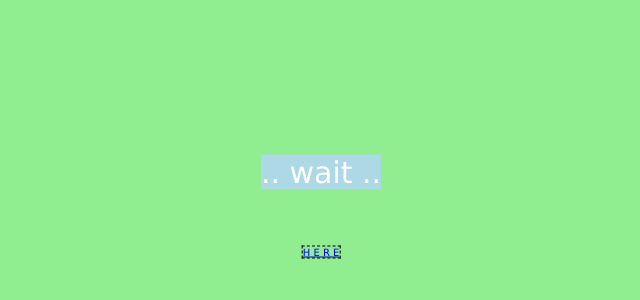
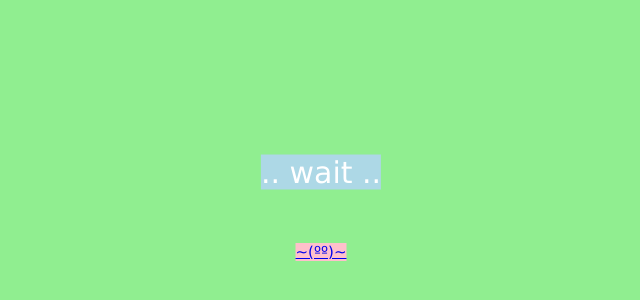
Before and after one commit to Bushraalsughayer/class-site, a plain HTML site: page index.html in a window 1280 px wide. Shown: the part 228-528 px from the top of the page, without its empty margins (319-959 px from the left). Drawn offline with Linux system fonts and the light colour scheme.

Commit message:
changed some text

```diff
--- a/index.html
+++ b/index.html
@@ -7,7 +7,7 @@
   <body>
 
 <h1>.. wait ..</h1>
-<h2><a href="css_website/index.html">H E R E</h2>
+<h2><a href="css_website/index.html">~(ºº)~</h2>
 
   </body>
 </html>
--- a/style.css
+++ b/style.css
@@ -21,14 +21,14 @@ h1 {margin: 0;
   h2 {margin: 0;
       padding: 0;
       text-align: center;
-      font-size: 10px;
+      font-size: 15px;
       font-family: verdana;
       font-weight: lighter;
       position: absolute;
       top: 60%;
       left: 50%;
       transform: translateX(-50%) translateY(-50%);
-      border: 1px dashed black;
+      background: pink;
     }
 .body-text {
   font-weight: bold;
```
